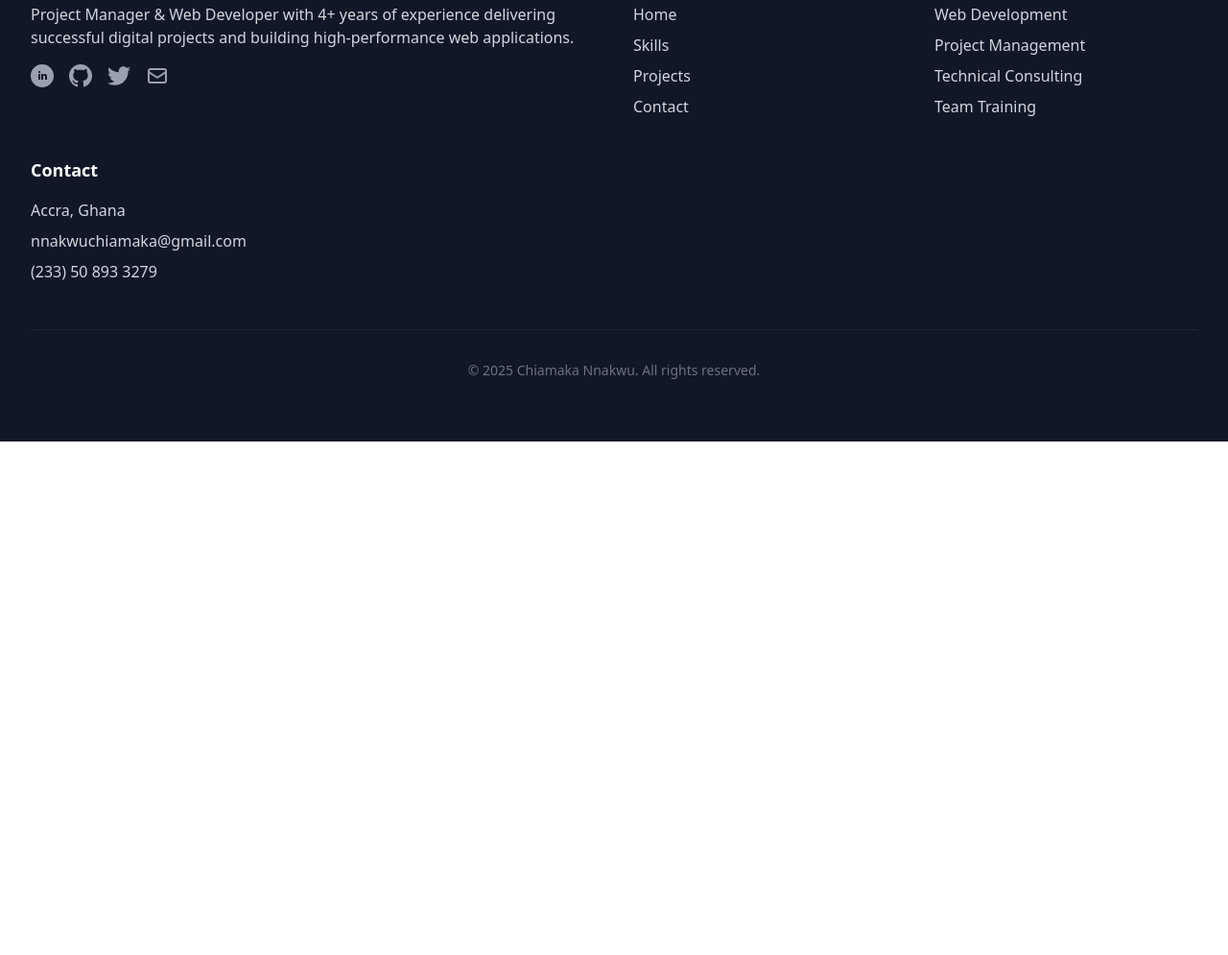
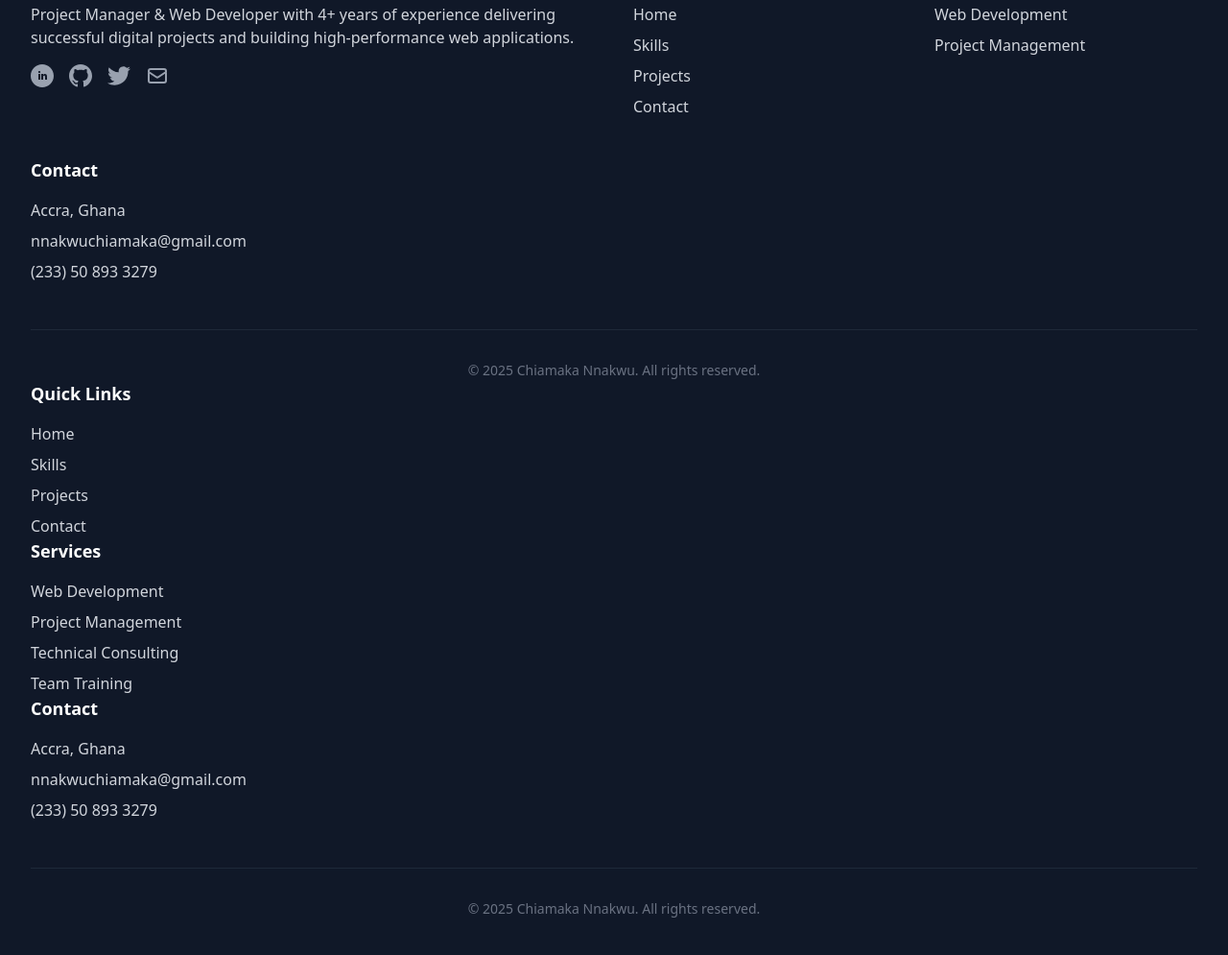
Before and after one commit to rachael444/Tailwind-portfolioV2, a plain HTML site: page skills.html in a window 1280 px wide. Shown: the part 689-1684 px from the top of the page at 96% size. Before the commit the page ends 1149 px from the top, so only its background shows below. Drawn offline with nearby package versions, Linux system fonts and the light colour scheme.

Commit message:
Merge branch 'main' of https://github.com/rachael444/Tailwind-portfolioV2

```diff
--- a/skills.html
+++ b/skills.html
@@ -160,7 +160,7 @@
   </section>
 
   <!-- Footer -->
-  <footer class="bg-gray-900 text-gray-300 py-16 px-4 sm:px-6 lg:px-8">
+  <footer class="relative z-30 bg-gray-900 text-gray-300 py-16 px-4 sm:px-6 lg:px-8">
     <div class="max-w-7xl mx-auto">
       <div class="grid grid-cols-1 md:grid-cols-4 gap-10">
         <!-- About Section -->
@@ -200,7 +200,7 @@
         <div>
           <h3 class="text-lg font-semibold text-white mb-4">Quick Links</h3>
           <ul class="space-y-2">
-            <li><a href="index.html" class="hover:text-white transition">Home</a></li>
+            <li><a href="home.html" class="hover:text-white transition">Home</a></li>
             <li><a href="skills.html" class="hover:text-white transition">Skills</a></li>
             <li><a href="projects.html" class="hover:text-white transition">Projects</a></li>
             <li><a href="contact.html" class="hover:text-white transition">Contact</a></li>
@@ -213,8 +213,6 @@
           <ul class="space-y-2">
             <li><a href="#" class="hover:text-white transition">Web Development</a></li>
             <li><a href="#" class="hover:text-white transition">Project Management</a></li>
-            <li><a href="#" class="hover:text-white transition">Technical Consulting</a></li>
-            <li><a href="#" class="hover:text-white transition">Team Training</a></li>
           </ul>
         </div>
 
@@ -240,8 +238,54 @@
         </div>
       </div>
     </div>
+
+    <!-- Quick Links -->
+    <div>
+      <h3 class="text-lg font-semibold text-white mb-4">Quick Links</h3>
+      <ul class="space-y-2">
+        <li><a href="index.html" class="hover:text-white transition">Home</a></li>
+        <li><a href="skills.html" class="hover:text-white transition">Skills</a></li>
+        <li><a href="projects.html" class="hover:text-white transition">Projects</a></li>
+        <li><a href="contact.html" class="hover:text-white transition">Contact</a></li>
+      </ul>
+    </div>
+
+    <!-- Services -->
+    <div>
+      <h3 class="text-lg font-semibold text-white mb-4">Services</h3>
+      <ul class="space-y-2">
+        <li><a href="#" class="hover:text-white transition">Web Development</a></li>
+        <li><a href="#" class="hover:text-white transition">Project Management</a></li>
+        <li><a href="#" class="hover:text-white transition">Technical Consulting</a></li>
+        <li><a href="#" class="hover:text-white transition">Team Training</a></li>
+      </ul>
+    </div>
+
+    <!-- Contact Info -->
+    <div>
+      <h3 class="text-lg font-semibold text-white mb-4">Contact</h3>
+      <address class="not-italic">
+        <p class="mb-2">Accra, Ghana</p>
+        <p class="mb-2">
+          <a href="mailto:nnakwuchiamaka@gmail.com" class="hover:text-white transition">nnakwuchiamaka@gmail.com</a>
+        </p>
+        <p>
+          <a href="tel:+233508933279" class="hover:text-white transition">(233) 50 893 3279</a>
+        </p>
+      </address>
+    </div>
+    </div>
+
+    <!-- Copyright & Legal -->
+    <div class="mt-12 pt-8 border-t border-gray-800">
+      <div class="flex flex-col md:flex-row justify-center items-center">
+        <p class="text-sm text-gray-500 mb-4 md:mb-0">© 2025 Chiamaka Nnakwu. All rights reserved.</p>
+      </div>
+    </div>
+    </div>
   </footer>
 
+  <script src="./assets/script.js"></script>
 </body>
 
 </html>
```
Also changed, not shown: contact.html (+3 -3 lines), index.html (+2 -4 lines), projects.html (+46 -2 lines).
